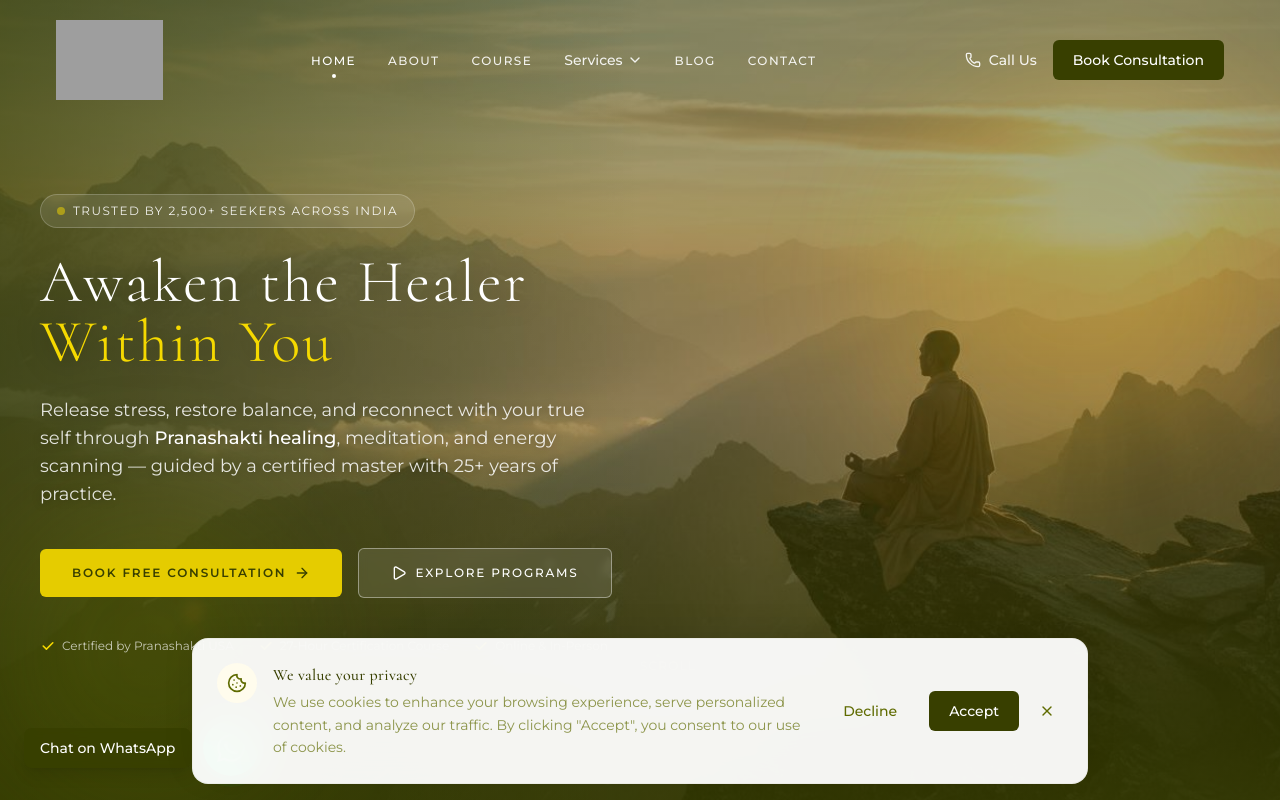
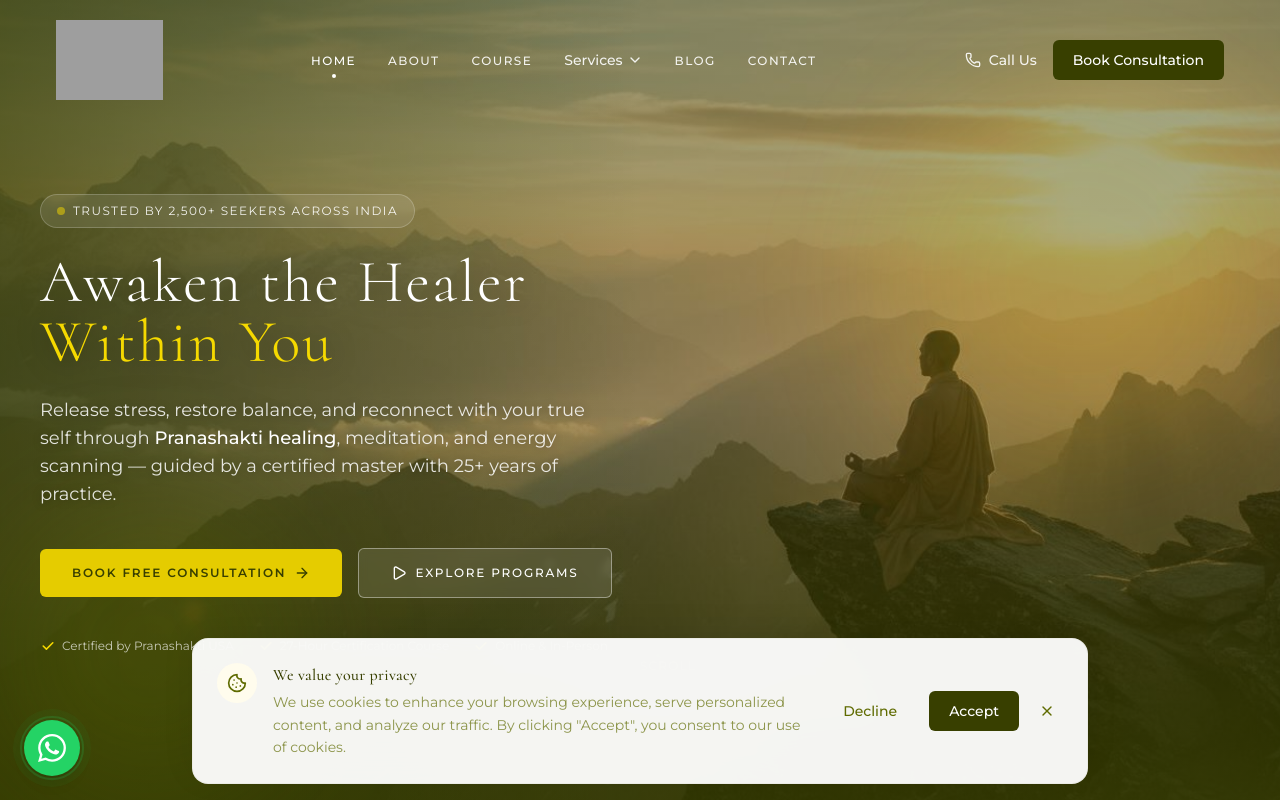
Before and after one commit to gyanamchoudhary/harshollash, a React (Vite) app in the folder app/: page / in a window 1280 px wide. Shown: the top 800 px of the page. Built offline with nearby package versions, Linux system fonts and the light colour scheme; grey boxes are pictures that could not be loaded.

Commit message:
fix: remove Chat on WhatsApp text, show only icon

```diff
--- a/app/src/components/WhatsAppButton.tsx
+++ b/app/src/components/WhatsAppButton.tsx
@@ -17,22 +17,14 @@ export default function WhatsAppButton() {
       href="https://wa.me/919999999999"
       target="_blank"
       rel="noopener noreferrer"
-      className="fixed bottom-6 left-6 z-50 flex items-center gap-3 group"
+      className="fixed bottom-6 left-6 z-50 w-14 h-14 rounded-full bg-[#25D366] text-white shadow-lg flex items-center justify-center transition-all duration-300 hover:scale-110 hover:shadow-xl group"
       aria-label="Chat on WhatsApp"
     >
-      {/* Text label — always visible on the left */}
-      <span className="font-body text-sm font-medium text-white bg-green-950/80 backdrop-blur-sm px-4 py-2.5 rounded-lg shadow-lg whitespace-nowrap transition-all duration-300 group-hover:bg-green-950">
-        Chat on WhatsApp
-      </span>
+      {/* Breathing glow ring */}
+      <span className="absolute inset-0 rounded-full bg-[#25D366]/30 animate-ping-slow" />
+      <span className="absolute inset-[-3px] rounded-full border-2 border-[#25D366]/40 animate-pulse-gentle" />
 
-      {/* Button */}
-      <span className="relative w-14 h-14 rounded-full bg-[#25D366] text-white shadow-lg flex items-center justify-center transition-all duration-300 group-hover:scale-110 group-hover:shadow-xl">
-        {/* Breathing glow ring */}
-        <span className="absolute inset-0 rounded-full bg-[#25D366]/30 animate-ping-slow" />
-        <span className="absolute inset-[-3px] rounded-full border-2 border-[#25D366]/40 animate-pulse-gentle" />
-
-        <WhatsAppIcon className="w-7 h-7 relative z-10" />
-      </span>
+      <WhatsAppIcon className="w-7 h-7 relative z-10" />
     </a>
   );
 }
```
